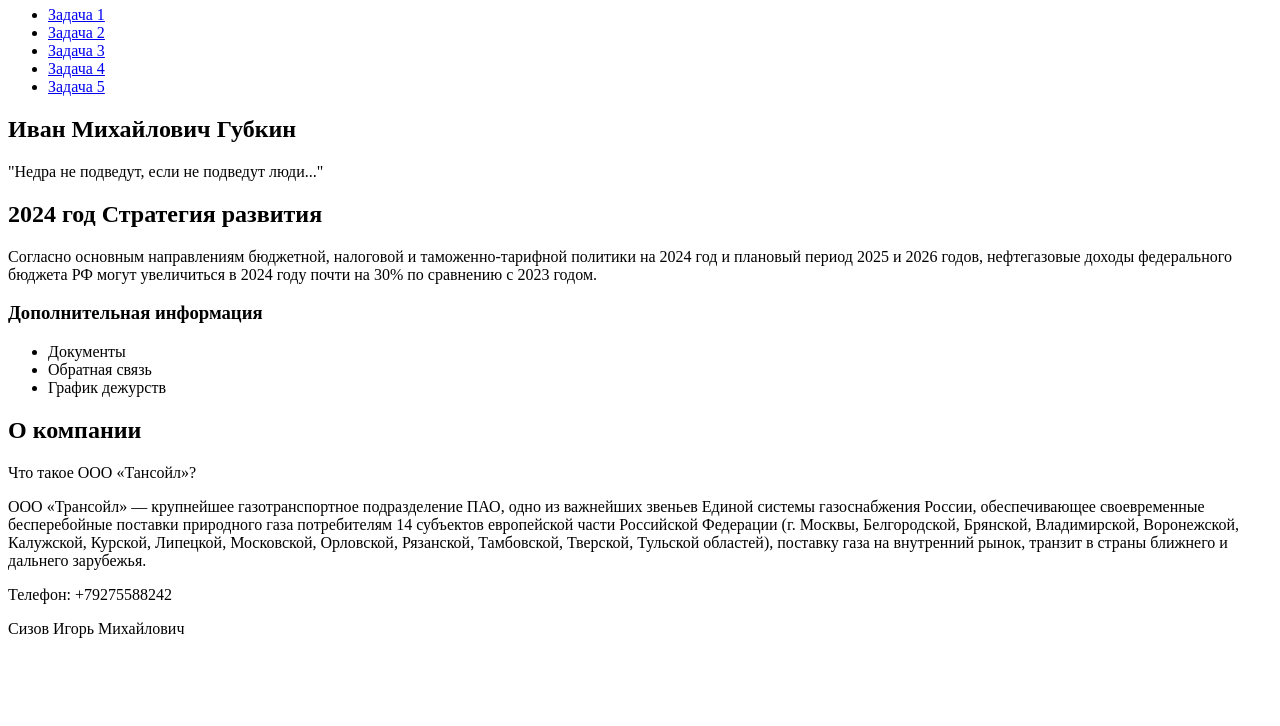
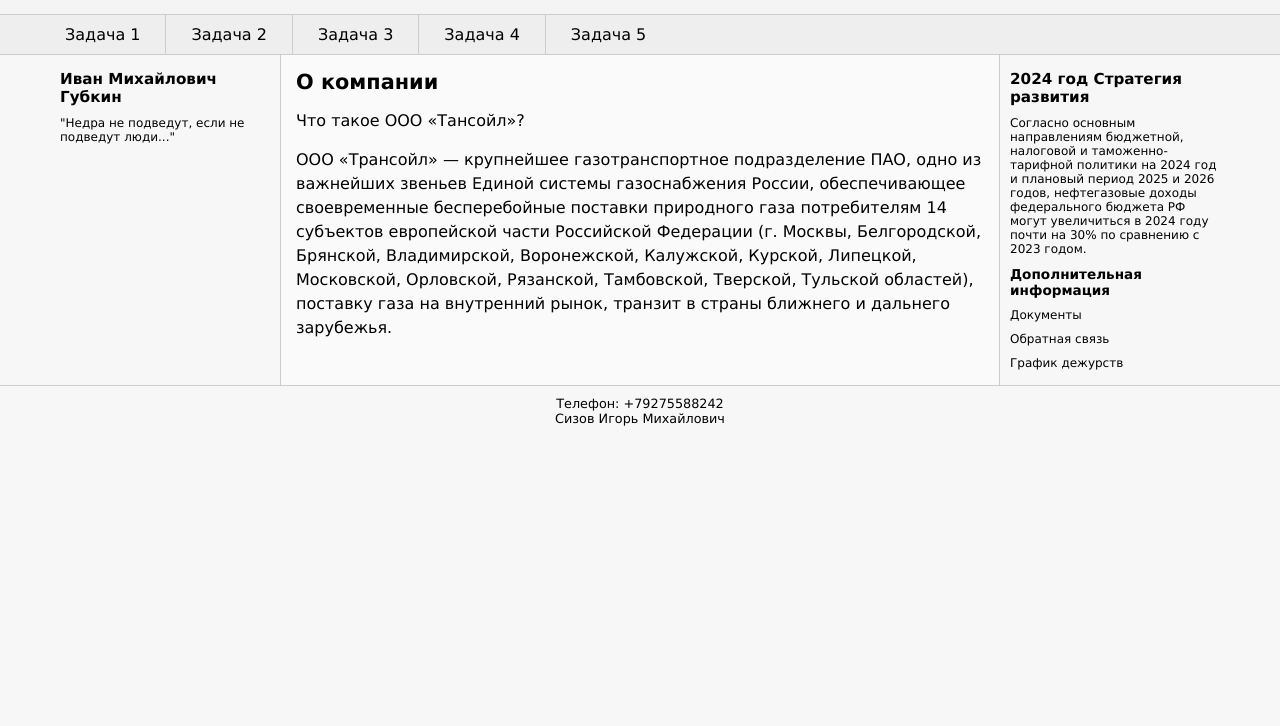
Before and after one commit to git2004/rvps_lb2, a plain HTML site: page index.html in a window 1280 px wide. Shown: the part 74-800 px from the top of the page. Drawn offline with Linux system fonts and the light colour scheme.

Commit message:
Update index.html

```diff
--- a/index.html
+++ b/index.html
@@ -2,7 +2,7 @@
 <html>
     <head>
         <meta charset="utf-8">
-        <link href='' type="text/css" rel="stylesheet">
+        <link href='lr.css' type="text/css" rel="stylesheet">
         <title>Блочная верстка в HTML5</title>
     </head>
     <body>
```
